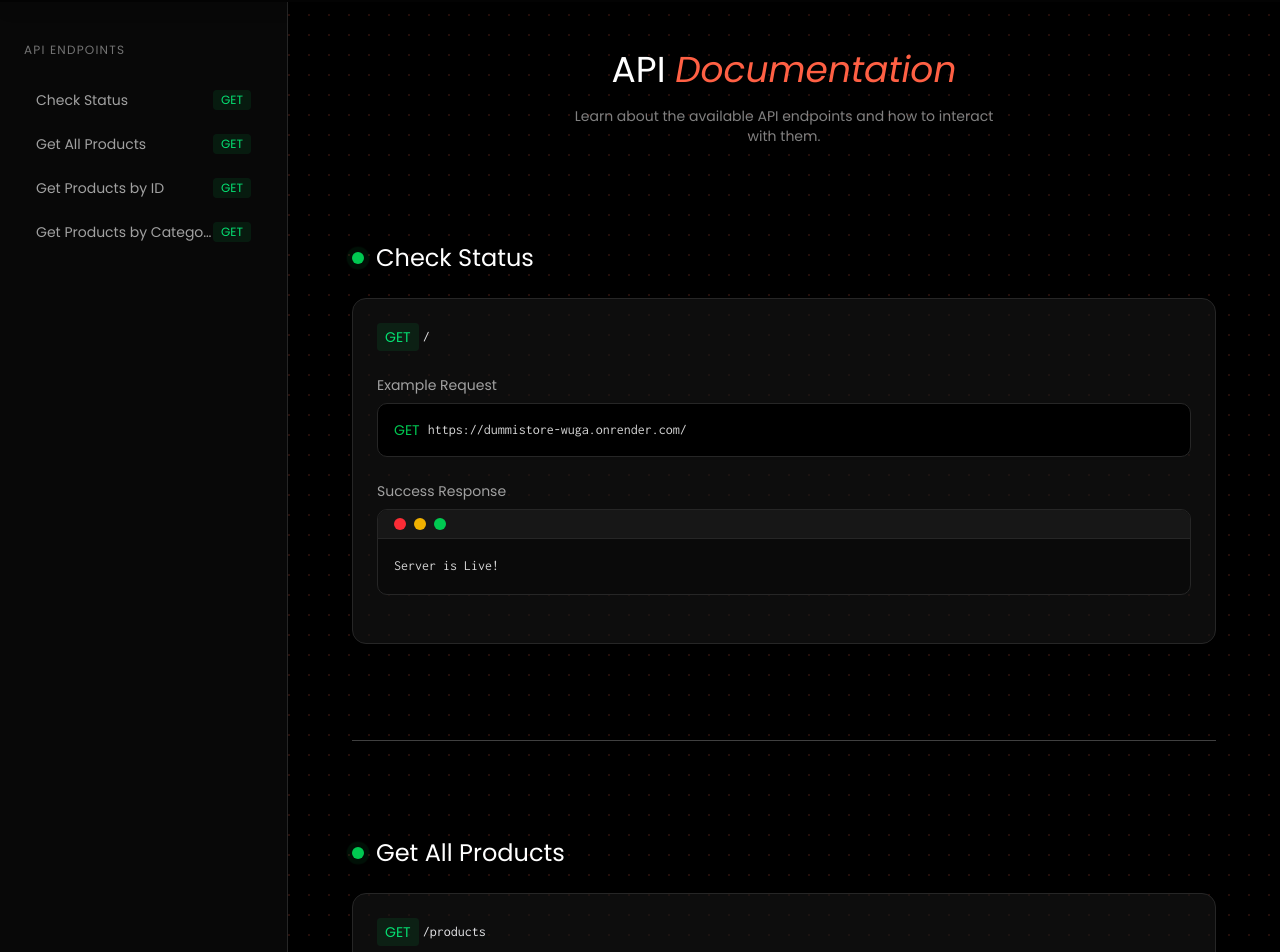
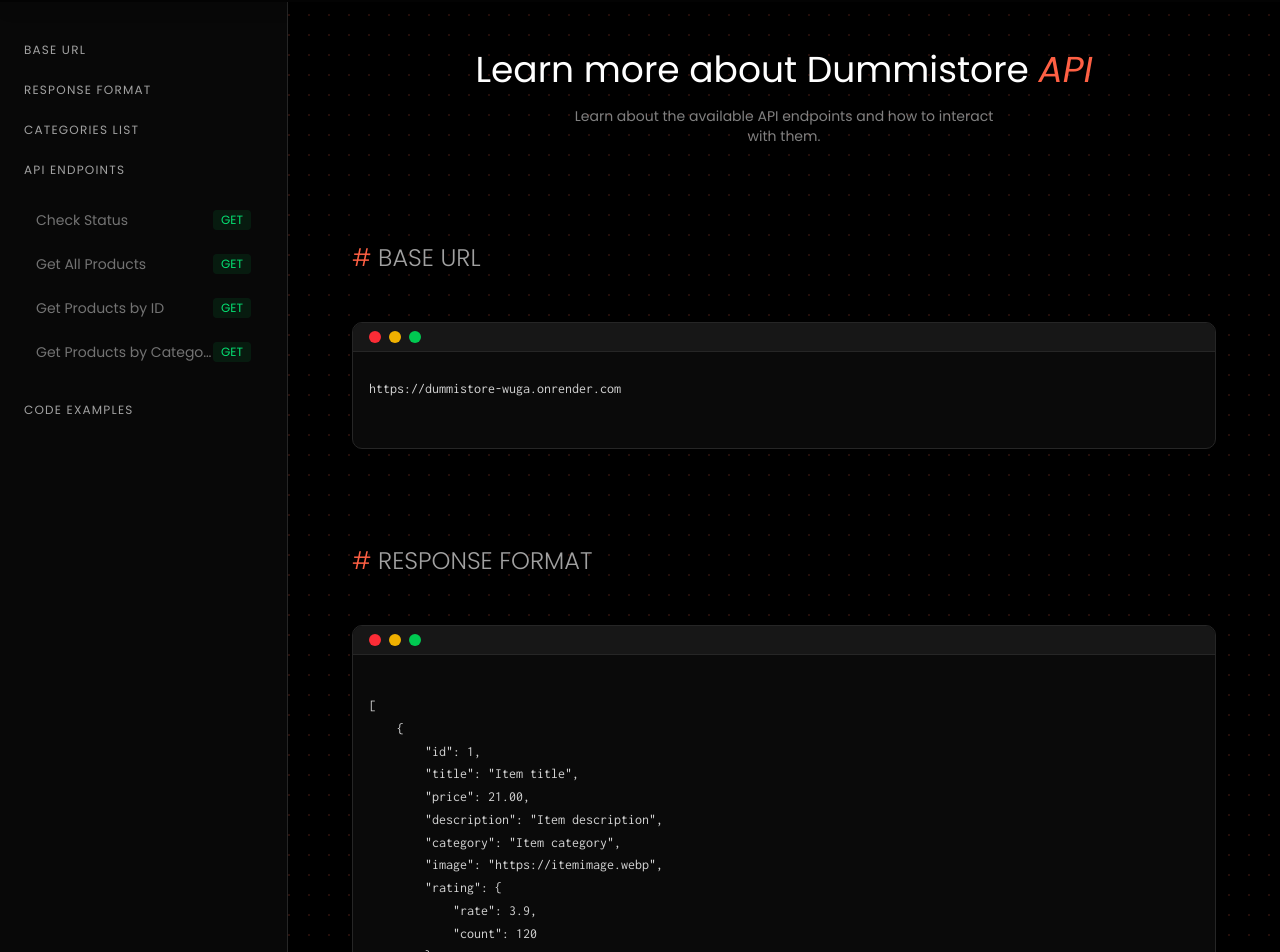
Before and after one commit to Pranjal-Sahu21/products-api, a React (Vite) app: page /docs in a window 1280 px wide. Shown: the part 78-1030 px from the top of the page. Built offline with nearby package versions, Linux system fonts and the light colour scheme.

Commit message:
Added BASE URL, and RESPONSE sections in docs

```diff
--- a/src/components/Footer.jsx
+++ b/src/components/Footer.jsx
@@ -1,19 +1,16 @@
 import useScrollToSection from "@/hooks/useScrollToSection";
-import {
-  Github,
-  Linkedin, Instagram,
-  Mail
-} from "lucide-react";
-import { Link } from "react-router-dom";
+import { Github, Linkedin, Instagram, Mail } from "lucide-react";
+import { Link, useLocation } from "react-router-dom";
 
 const Footer = () => {
   const scrollToSection = useScrollToSection();
+  const { pathname } = useLocation();
 
   return (
     <div
-      className="bg-black pt-20 border border-black bg-[radial-gradient(rgba(255,96,68,0.15)_1.5px,transparent_0)]
+      className={`${pathname === '/docs' ? "lg:-mt-44" : ""} bg-black pt-20 border border-black bg-[radial-gradient(rgba(255,96,68,0.15)_1.5px,transparent_0)]
       bg-size-[20px_20px]
-      bg-position-[-1px_-1px]"
+      bg-position-[-1px_-1px]`}
     >
       <footer className="bg-[#0e0d0d] w-full mx-auto text-white pt-8 lg:pt-12 px-4 sm:px-8 md:px-16 lg:px-28 overflow-hidden">
         <div className="max-w-7xl mx-auto grid grid-cols-1 lg:grid-cols-6 gap-8 md:gap-12">
--- a/src/main.jsx
+++ b/src/main.jsx
@@ -1,4 +1,3 @@
-import { StrictMode } from "react";
 import { createRoot } from "react-dom/client";
 import "./index.css";
 import App from "./App.jsx";
--- a/src/pages/Docs.jsx
+++ b/src/pages/Docs.jsx
@@ -3,7 +3,6 @@
 import { Link } from "react-router-dom";
 
 const Docs = () => {
-
   const endpoints = [
     {
       id: 1,
@@ -105,6 +104,21 @@
     },
   ];
 
+  const exampleResponse = `[
+    {
+        "id": 1,
+        "title": "Item title",
+        "price": 21.00,
+        "description": "Item description",
+        "category": "Item category",
+        "image": "https://itemimage.webp",
+        "rating": {
+            "rate": 3.9,
+            "count": 120
+        }
+    }
+]`;
+
   const scrollToSection = useScrollToSection();
 
   useEffect(() => {
@@ -135,9 +149,34 @@
           "
         >
           <div className="lg:sticky lg:top-24 p-6">
-            <h3 className="hidden lg:block text-xs uppercase tracking-widest text-neutral-500 mb-6">
+            <Link
+              to="/docs"
+              onClick={() => scrollToSection("base-url")}
+              className="hidden lg:block text-xs uppercase tracking-widest text-neutral-400 mb-6 cursor-pointer hover:text-white transition-all"
+            >
+              Base Url
+            </Link>
+            <Link
+              to="/docs"
+              onClick={() => scrollToSection("response-format")}
+              className="hidden lg:block text-xs uppercase tracking-widest text-neutral-400 mb-6 cursor-pointer hover:text-white transition-all"
+            >
+              Response format
+            </Link>
+            <Link
+              to="/docs"
+              onClick={() => scrollToSection("categories")}
+              className="hidden lg:block text-xs uppercase tracking-widest text-neutral-400 mb-6 cursor-pointer hover:text-white transition-all"
+            >
+              Categories List
+            </Link>
+            <Link
+              to="/docs"
+              onClick={() => scrollToSection("endpoints")}
+              className="hidden lg:block text-xs uppercase tracking-widest text-neutral-400 mb-6 cursor-pointer hover:text-white transition-all"
+            >
               API Endpoints
-            </h3>
+            </Link>
 
             {/* Desktop Sidebar */}
             <nav className="hidden lg:flex flex-col gap-2">
@@ -151,7 +190,7 @@
                   px-3 py-2
                   rounded-lg
                   text-sm
-                  text-neutral-400
+                  text-neutral-500
                   hover:text-white
                   hover:bg-neutral-900
                   transition cursor-pointer
@@ -164,16 +203,23 @@
                   </span>
                 </Link>
               ))}
+              <Link
+                to="/docs"
+                onClick={() => scrollToSection("code-examples")}
+                className="hidden lg:block text-xs uppercase tracking-widest text-neutral-400 mt-6 cursor-pointer hover:text-white transition-all"
+              >
+                Code examples
+              </Link>
             </nav>
           </div>
         </aside>
 
-
         {/* MAIN CONTENT */}
         <div className="flex-1 px-6 sm:px-10 lg:px-16 py-12">
           {/* Heading */}
-          <h1 className="text-3xl sm:text-4xl text-white text-center mb-4">
-            API <span className="italic text-[#ff6044]">Documentation</span>
+          <h1 className="text-3xl sm:text-4xl text-white text-center mb-6 lg:mb-0">
+            Learn more about Dummistore{" "}
+            <span className="italic text-[#ff6044]">API</span>
           </h1>
 
           <p className="text-white/50 text-sm max-w-md mx-auto mt-4 mb-12 lg:mb-0 text-center">
@@ -181,15 +227,72 @@
             them.
           </p>
 
+          {/* BASE URL SECTION */}
+          <div className="mb-24">
+            <h1
+              id="base-url"
+              className="text-2xl text-neutral-400 font-light lg:pt-24 mb-12"
+            >
+              <span className=" text-[#ff6044]">#</span> BASE URL
+            </h1>
+
+            <div className="rounded-lg border border-neutral-800 overflow-hidden pb-12 bg-neutral-950">
+              {/* Terminal header */}
+              <div className="flex items-center gap-2 px-4 py-2 mb-6 border-b border-neutral-800 bg-neutral-900">
+                <span className="w-3 h-3 rounded-full bg-red-500"></span>
+                <span className="w-3 h-3 rounded-full bg-yellow-500"></span>
+                <span className="w-3 h-3 rounded-full bg-green-500"></span>
+              </div>
+
+              {/* URL */}
+              <a
+                href="https://dummistore-wuga.onrender.com"
+                className="p-4 text-sm text-neutral-300 overflow-x-auto hover:underline cursor-pointer endpoint-path"
+              >
+                https://dummistore-wuga.onrender.com
+              </a>
+            </div>
+          </div>
+
+          {/* RESPONSE FORMAT SECTION */}
+          <div className="-mt-12 lg:-mt-24">
+            <h1
+              id="response-format"
+              className="text-2xl text-neutral-400 font-light lg:pt-24 mb-12"
+            >
+              <span className=" text-[#ff6044]">#</span> RESPONSE FORMAT
+            </h1>
+
+            <div className="rounded-lg border border-neutral-800 overflow-hidden bg-neutral-950">
+              {/* Terminal header */}
+              <div className="flex items-center gap-2 px-4 py-2 mb-6 border-b border-neutral-800 bg-neutral-900">
+                <span className="w-3 h-3 rounded-full bg-red-500"></span>
+                <span className="w-3 h-3 rounded-full bg-yellow-500"></span>
+                <span className="w-3 h-3 rounded-full bg-green-500"></span>
+              </div>
+
+              <pre className="p-4 text-sm text-neutral-300 overflow-x-auto font-mono leading-relaxed">
+                {exampleResponse}
+              </pre>
+            </div>
+          </div>
+
+          {/* API ENDPOINTS SECTION */}
           <div className="space-y-24">
+            <h1
+              id="endpoints"
+              className="text-2xl text-neutral-400 font-light lg:pt-24 text-start mt-12 mb-12 lg:-mb-12"
+            >
+              <span className=" text-[#ff6044]">#</span> API ENDPOINTS
+            </h1>
             {endpoints.map((ep, index) => (
               <div key={ep.id}>
                 <div id={ep.id} className="lg:pt-24">
                   {/* Section Title */}
-                  <h2 className="text-2xl text-white mb-6 flex gap-3 items-center">
-                    <span className="relative flex h-3 w-3">
+                  <h2 className="text-xl text-white mb-6 flex gap-2 items-center">
+                    <span className="relative flex h-2 w-2">
                       <span className="animate-ping absolute inline-flex h-full w-full rounded-full bg-green-500 opacity-75"></span>
-                      <span className="relative inline-flex rounded-full h-3 w-3 bg-green-500"></span>
+                      <span className="relative inline-flex rounded-full h-2 w-2 bg-green-500"></span>
                     </span>
                     {ep.title}
                   </h2>
@@ -262,7 +365,7 @@
 
                 {/* Divider */}
                 {index !== endpoints.length - 1 && (
-                  <div className="mt-24 lg:-mb-24 border-t border-neutral-700"></div>
+                  <div className="hidden lg:block mt-24 lg:-mb-24 border-t border-neutral-700"></div>
                 )}
               </div>
             ))}
--- a/src/pages/Home.jsx
+++ b/src/pages/Home.jsx
@@ -1,8 +1,6 @@
 import FAQSection from "@/components/FAQSection";
 import Features from "@/components/Features";
-import Footer from "@/components/Footer";
 import Hero from "@/components/Hero";
-import Navbar from "@/components/Navbar";
 import Products from "@/components/Products";
 
 const Home = () => {
```
Also changed, not shown: src/components/Products.jsx (+4 -4 lines).
